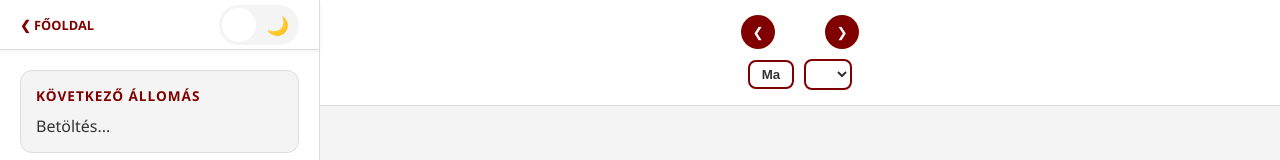
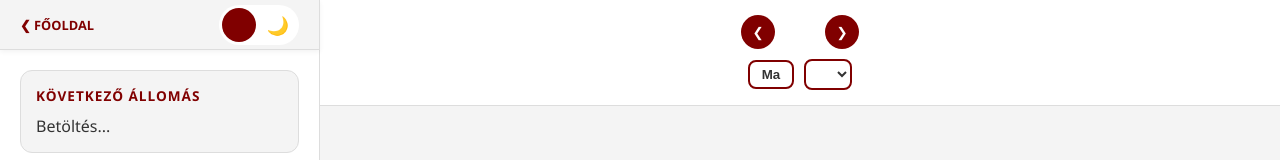
Before and after one commit to lazarluca2001/hfs, a plain HTML site: page naptar.html in a window 1280 px wide. Shown: the top 160 px of the page. Drawn offline with Linux system fonts and the light colour scheme; no server answers.

Commit message:
Update calendar.css

```diff
--- a/calendar.css
+++ b/calendar.css
@@ -5,7 +5,7 @@
     left: 0;
     width: 320px;
     height: 50px;
-    background: var(--card-bg);
+    background: var(--bg-color);
     display: flex;             /* Ez teszi egy sorba az elemeket */
     justify-content: space-between; /* Ez tolja a két szélre őket */
     align-items: center;       /* Ez igazítja őket függőlegesen középre */
@@ -96,7 +96,7 @@
 .slider {
     position: absolute; cursor: pointer;
     top: 0; left: 0; right: 0; bottom: 0;
-    background-color: var(--bg-color); transition: .4s; border-radius: 20px;
+    background-color: var(--card-bg); transition: .4s; border-radius: 20px;
 }
 
 .slider:before {
@@ -106,7 +106,7 @@
     width: 34px;  /* Megnövelt gombméret */
     left: 3px;
     bottom: 3px;
-    background-color: white;
+    background-color: var(--hfs-red);
     transition: .4s;
     border-radius: 50%;
     z-index: 2;
```
